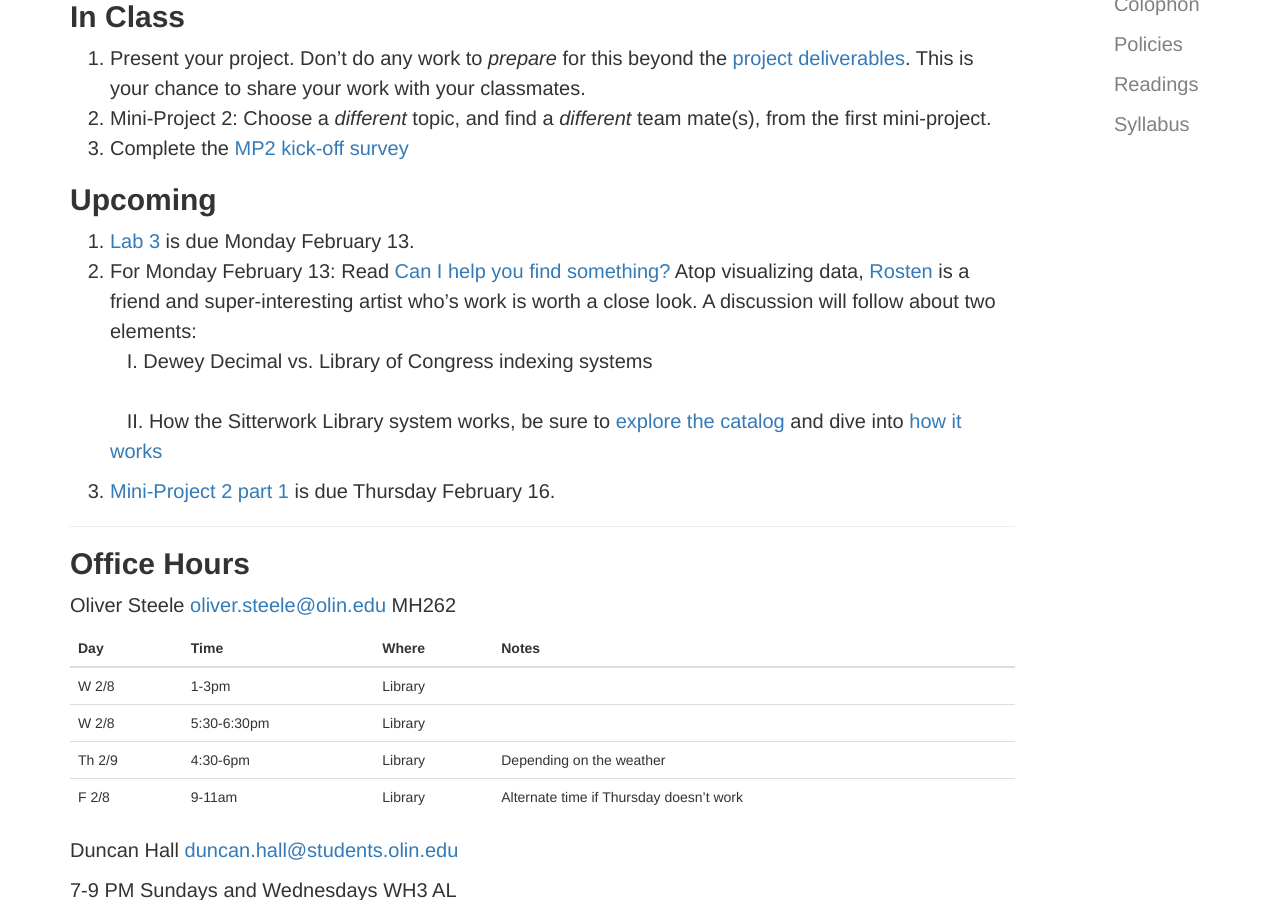
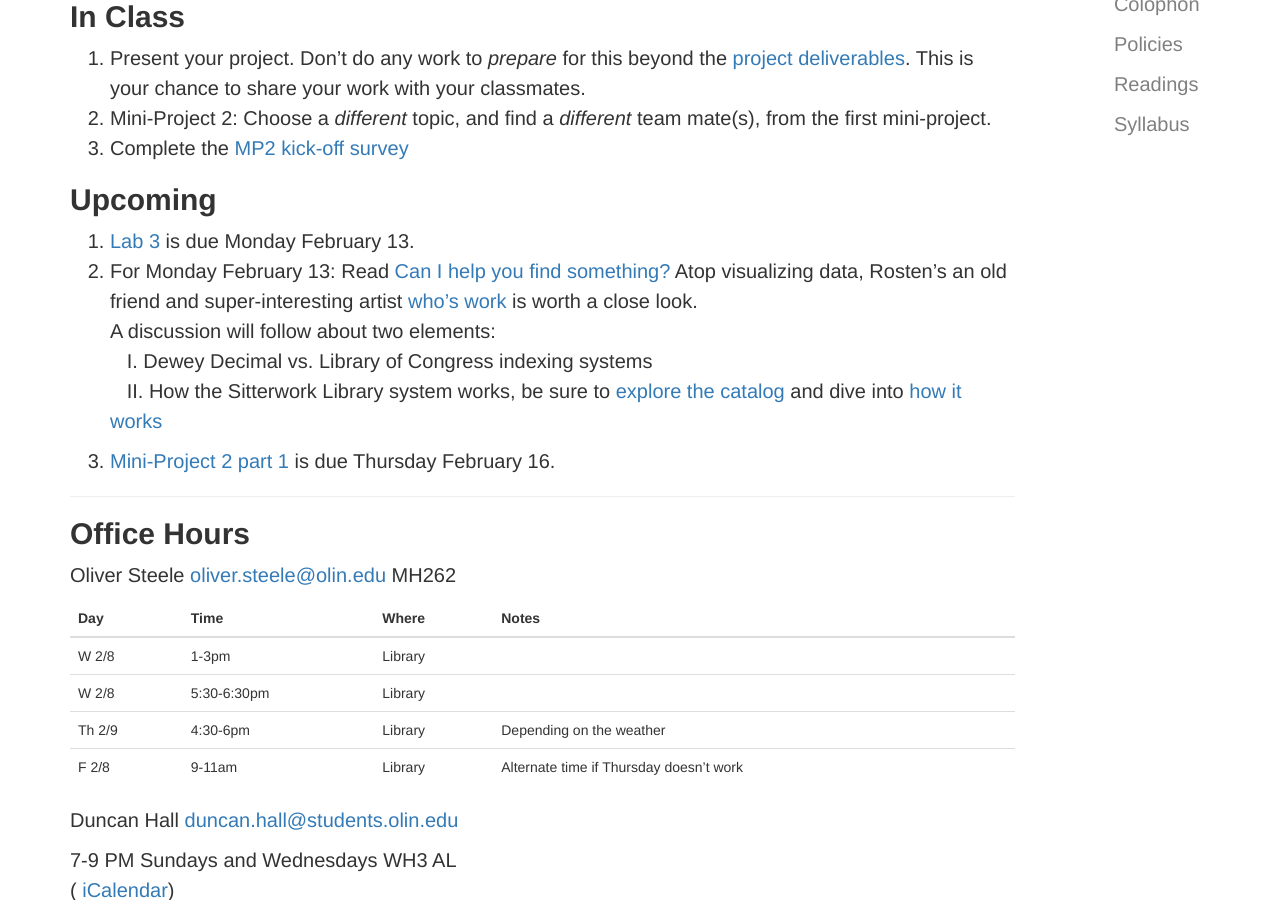
Before and after one commit to osteele/hackingthelibrary.org, a Jekyll site: the page built from index.md, in a window 1280 px wide and 900 px high, scrolled down 364 px. Built offline with Jekyll 4.4.1, drawn with Linux system fonts in a browser that asks for light colours.

Commit message:
bulleted list.

```diff
--- a/_data/readings.yml
+++ b/_data/readings.yml
@@ -24,8 +24,8 @@
 
 can_I_help_you_find_something:
   reading: >
-    Read [Can I help you find something?](http://www.rostenwoo.biz/index.php/abouthaystacks) Atop visualizing data, [Rosten](http://www.rostenwoo.biz/) is a friend and super-interesting artist who's work is worth a close look.
-    A discussion will follow about two elements:  <br>
-    &nbsp; &nbsp;I. Dewey Decimal vs. Library of Congress indexing systems <br><br>
+    Read [Can I help you find something?](http://www.rostenwoo.biz/index.php/abouthaystacks) Atop visualizing data, Rosten's an old friend and super-interesting artist [who's work](http://www.rostenwoo.biz/) is worth a close look.
+    <br>A discussion will follow about two elements:<br>
+    &nbsp; &nbsp;I. Dewey Decimal vs. Library of Congress indexing systems <br>
     &nbsp; &nbsp;II. How the Sitterwork Library system works, be sure to [explore the catalog](http://www.sitterwerk-katalog.ch/controller/public/show_book.php?gm=661114) and dive into [how it works](http://www.sitterwerk.ch/en/art-library/dynamic-order.html)
   due: 2017-02-13
```
